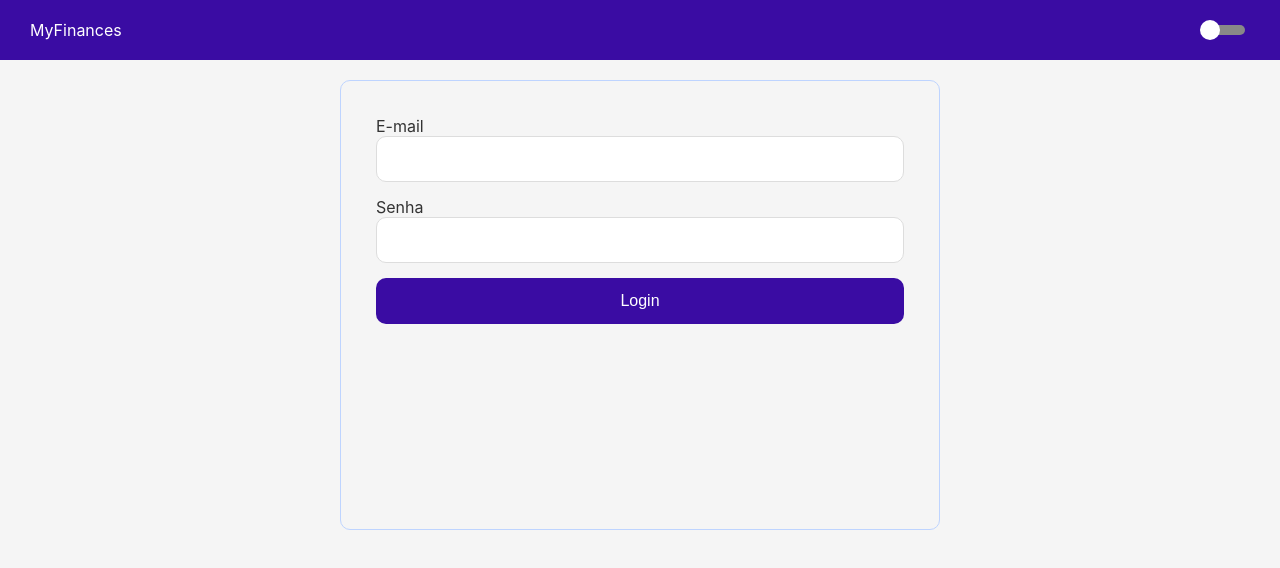
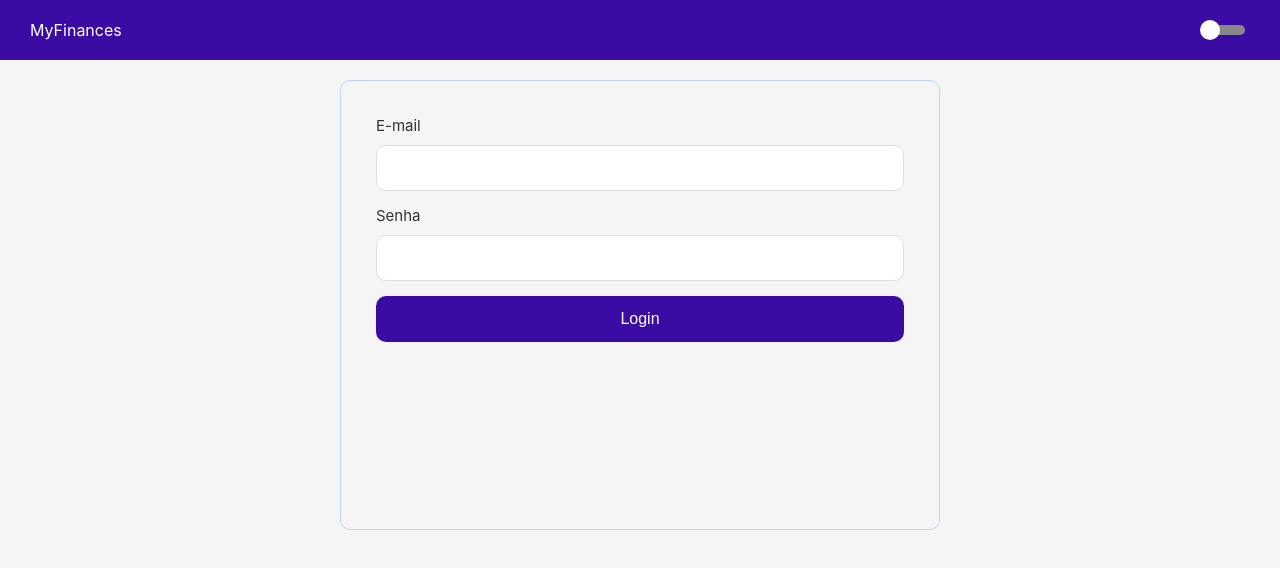
Before and after one commit to gusteycamargo/GGBank, a React (Create React App) app: page / in a window 1280 px wide. Shown: the top 568 px of the page. Built offline with nearby package versions, Linux system fonts and the light colour scheme.

Commit message:
Corrige CSS

```diff
--- a/src/pages/Login/index.tsx
+++ b/src/pages/Login/index.tsx
@@ -1,5 +1,5 @@
 import React from 'react';
-import { Container, FormContainer, Form, Input, ButtonLogin } from './styles';
+import { Container, FormContainer, Form, Input, ButtonLogin, Label } from './styles';
 
 const Login: React.FC = () => {
 
@@ -13,13 +13,13 @@ const Login: React.FC = () => {
         <Container>
             <FormContainer onSubmit={handleLogin}>
                 <Form>
-                    <label>E-mail</label>
+                    <Label htmlFor="Email">E-mail</Label>
                     <Input
-
+                       id="Email"
                     />
-                    <label>Senha</label>
+                    <Label htmlFor="Password">Senha</Label>
                     <Input
-
+                        id="Password"
                     />
                     <ButtonLogin type="submit">Login</ButtonLogin>
                 </Form>
--- a/src/pages/Login/styles.ts
+++ b/src/pages/Login/styles.ts
@@ -30,18 +30,28 @@ export const Form = styled.form`
 `;
 
 export const Label = styled.label`
-    font-size: 11.2px;
+    font-size: 15px;
+    padding-bottom: 10px;
 `;
 
 export const Input = styled.input`
     height: 46px;
     width: 100%;
     padding: 0 20px;
-    color: #777;
+    color: #333;
     font-size: 15px;
     border: 1px solid #ddd;
     border-radius: 10px;
     margin-bottom: 15px;
+
+    &:focus:not(:disabled) {
+        outline: none;
+        box-shadow: inset #06f 0 0 0 1px,inset #fff 0 0 0 100px!important;
+    }
+
+    &:hover {
+        box-shadow: inset #b1b0b5 0 0 0 1px,inset #fff 0 0 0 100px!important;
+    }
 `;
 
 export const ButtonLogin = styled.button`
```
